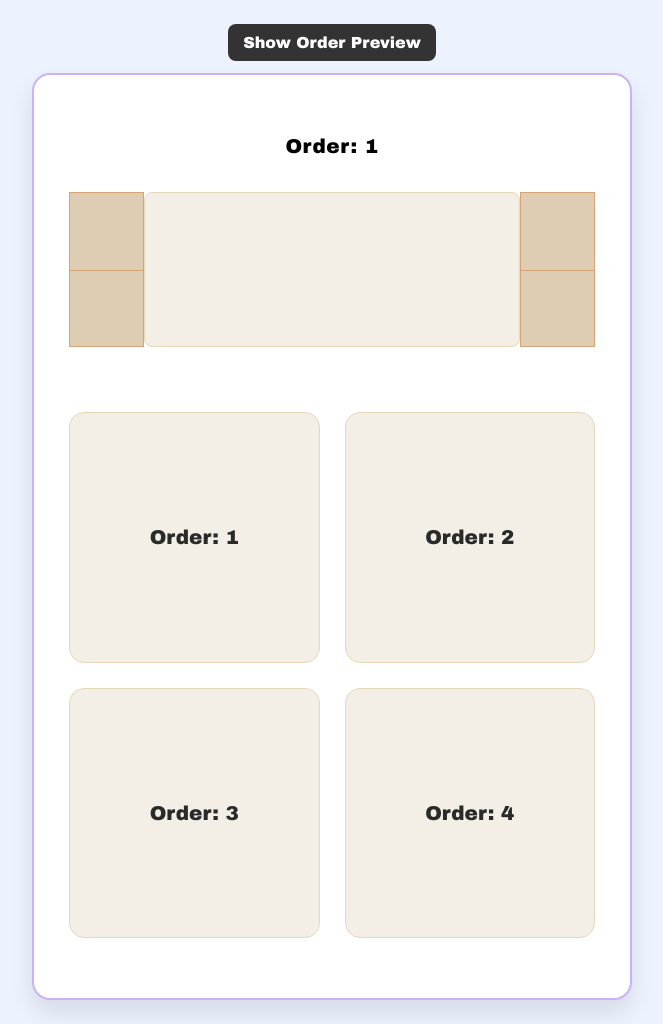
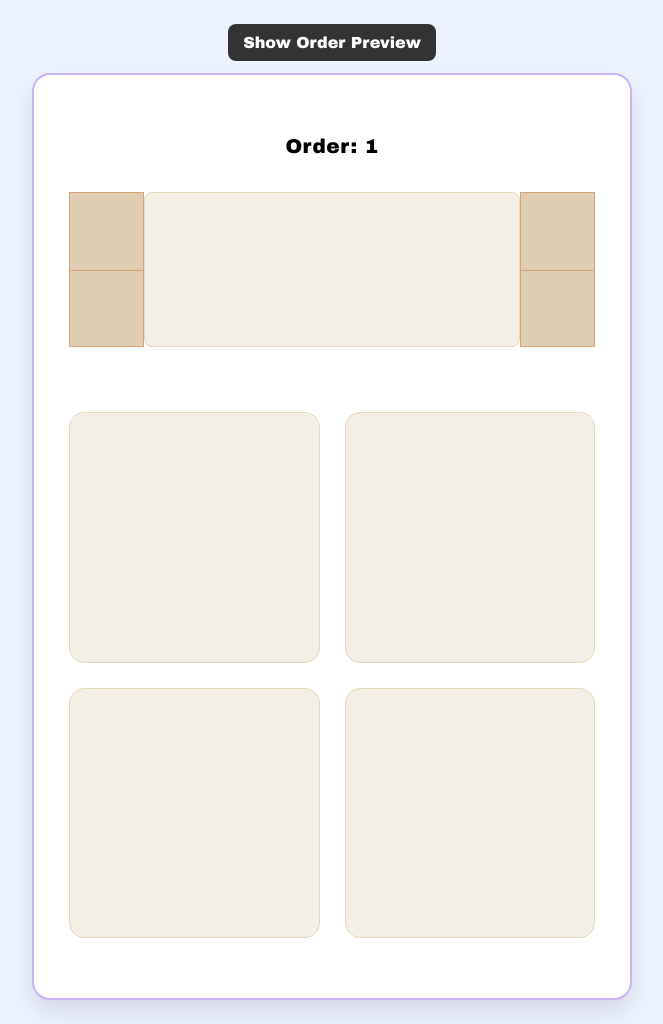
Before and after one commit to odriyy/Hane-board, a plain HTML site: page index.html in a window 1280 px wide. Shown: the whole page, without its empty margins (308-971 px from the left). Drawn offline with Linux system fonts and the light colour scheme.

Commit message:
Update index.html

```diff
--- a/index.html
+++ b/index.html
@@ -31,10 +31,10 @@
         </div>
 
         <div class="grid-section">
-           <div class="large-square"><span class="grid-label">Order: 1</span></div>
-            <div class="large-square"><span class="grid-label">Order: 2</span></div>
-            <div class="large-square"><span class="grid-label">Order: 3</span></div>
-            <div class="large-square"><span class="grid-label">Order: 4</span></div>
+           <div class="large-square"></div>
+            <div class="large-square"></div>
+            <div class="large-square"></div>
+            <div class="large-square"></div>
         </div>
 
         </div> <!-- .ui-container -->
```
